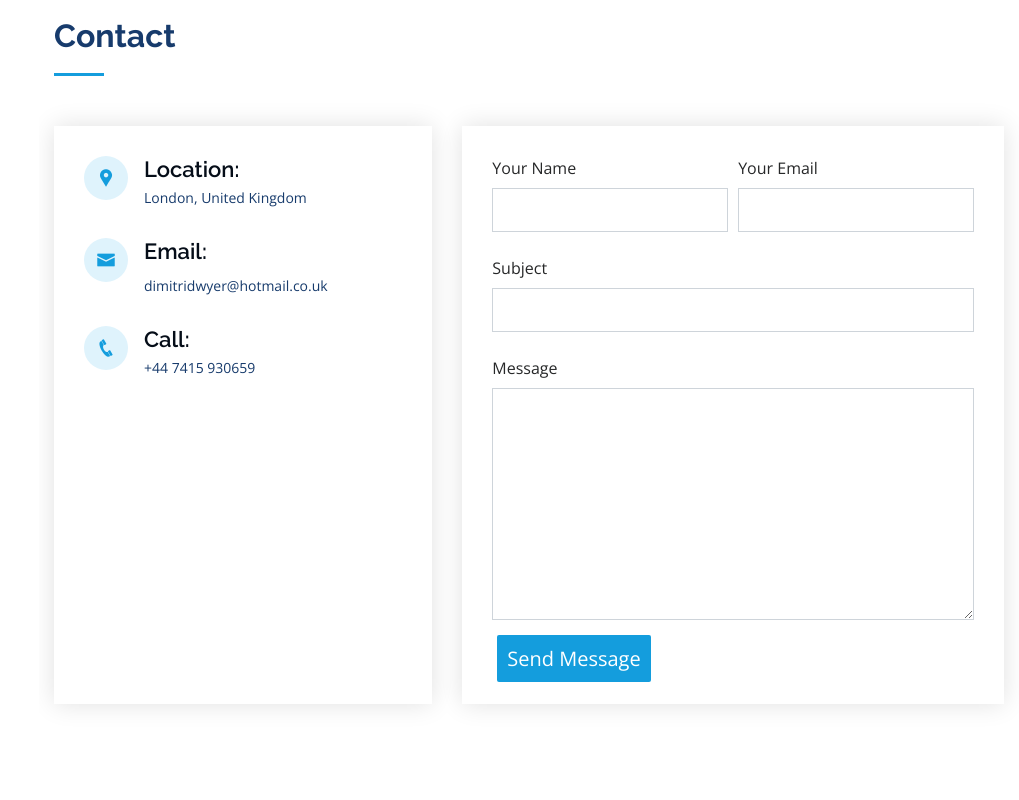
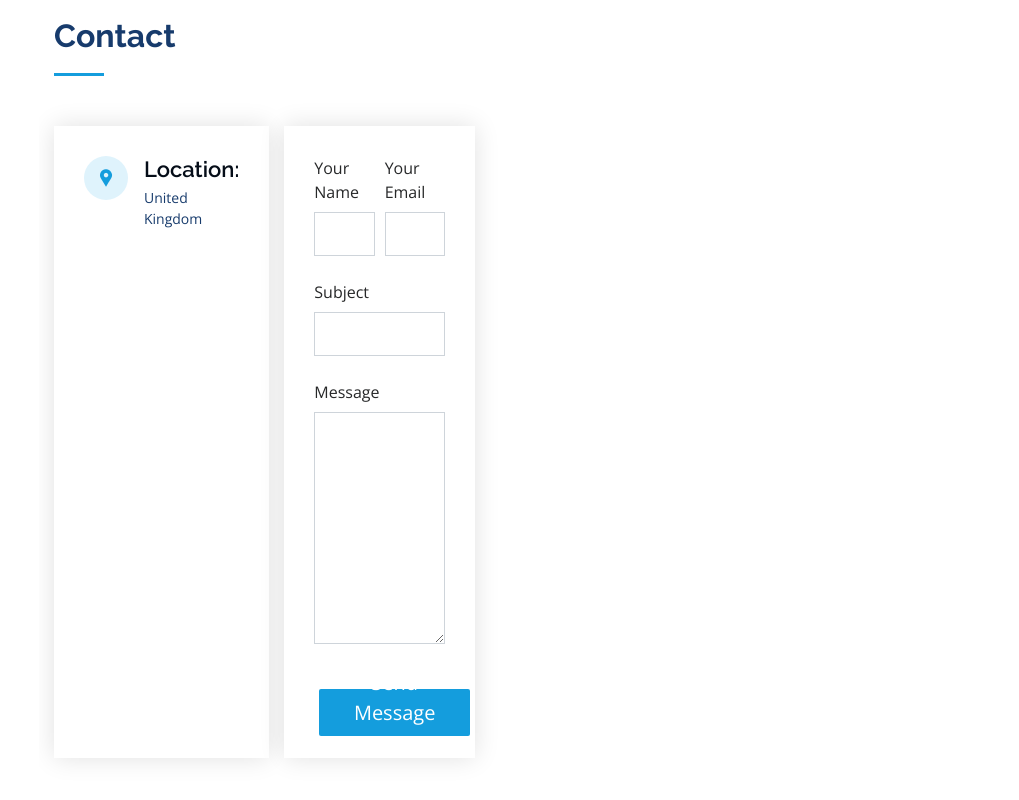
Before and after one commit to dimitri12482/portfolio, a plain HTML site: page index.html in a window 1280 px wide. Shown: the part 2657-3457 px from the top of the page, without its empty margins (261-1280 px from the left). Drawn offline with nearby package versions, Linux system fonts and the light colour scheme.

Commit message:
Update index.html

```diff
--- a/index.html
+++ b/index.html
@@ -185,20 +185,8 @@
               <div class="address">
                 <i class="icofont-google-map"></i>
                 <h4>Location:</h4>
-                <p>London, United Kingdom</p>
-              </div>
-
-              <div class="email">
-                <i class="icofont-envelope"></i>
-                <h4>Email:</h4>
-                <p>dimitridwyer@hotmail.co.uk</p>
-              </div>
-
-              <div class="phone">
-                <i class="icofont-phone"></i>
-                <h4>Call:</h4>
-                <p>+44 7415 930659</p>
-              </div>
+                <p>United Kingdom</p>
+              </div
 
             </div>
 
```
